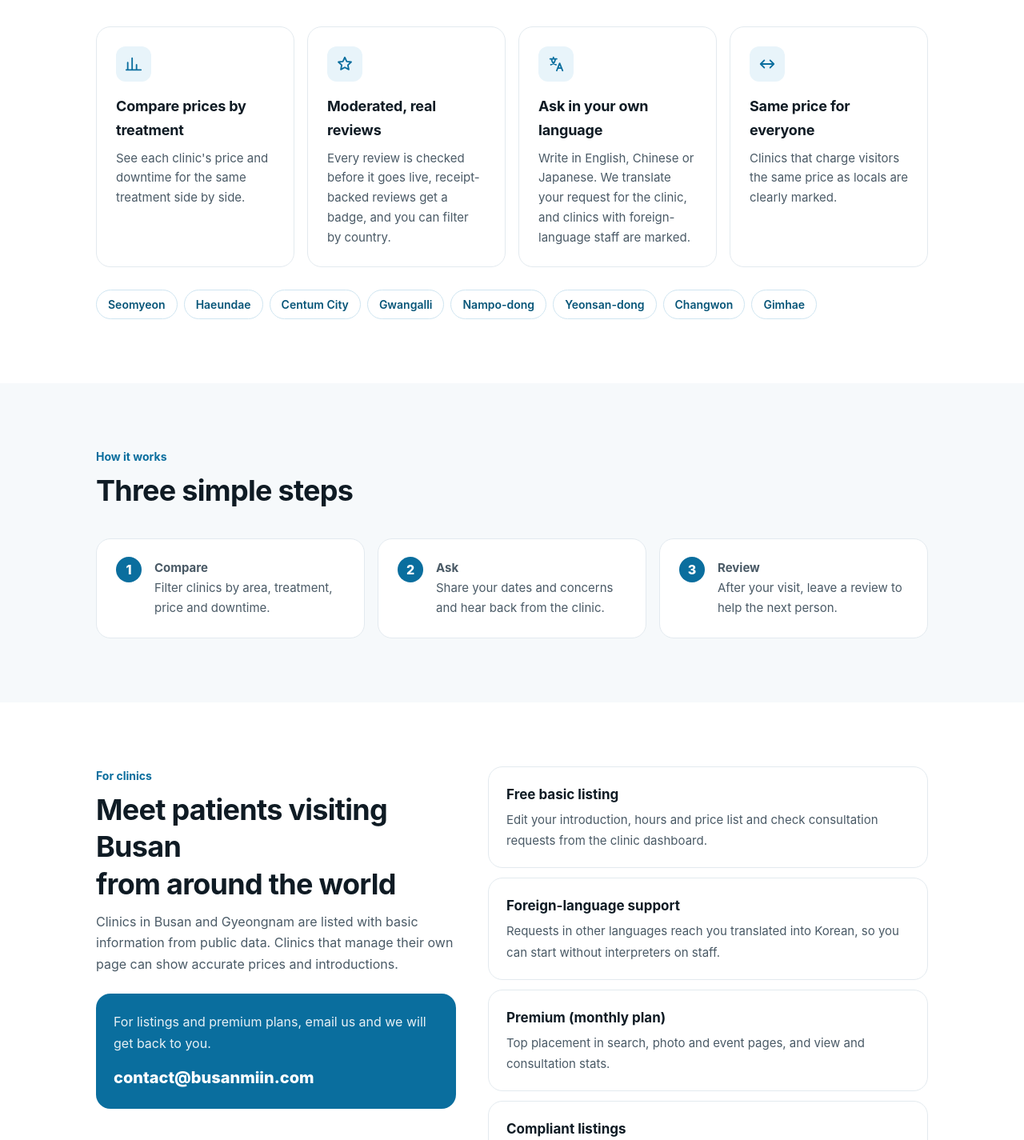
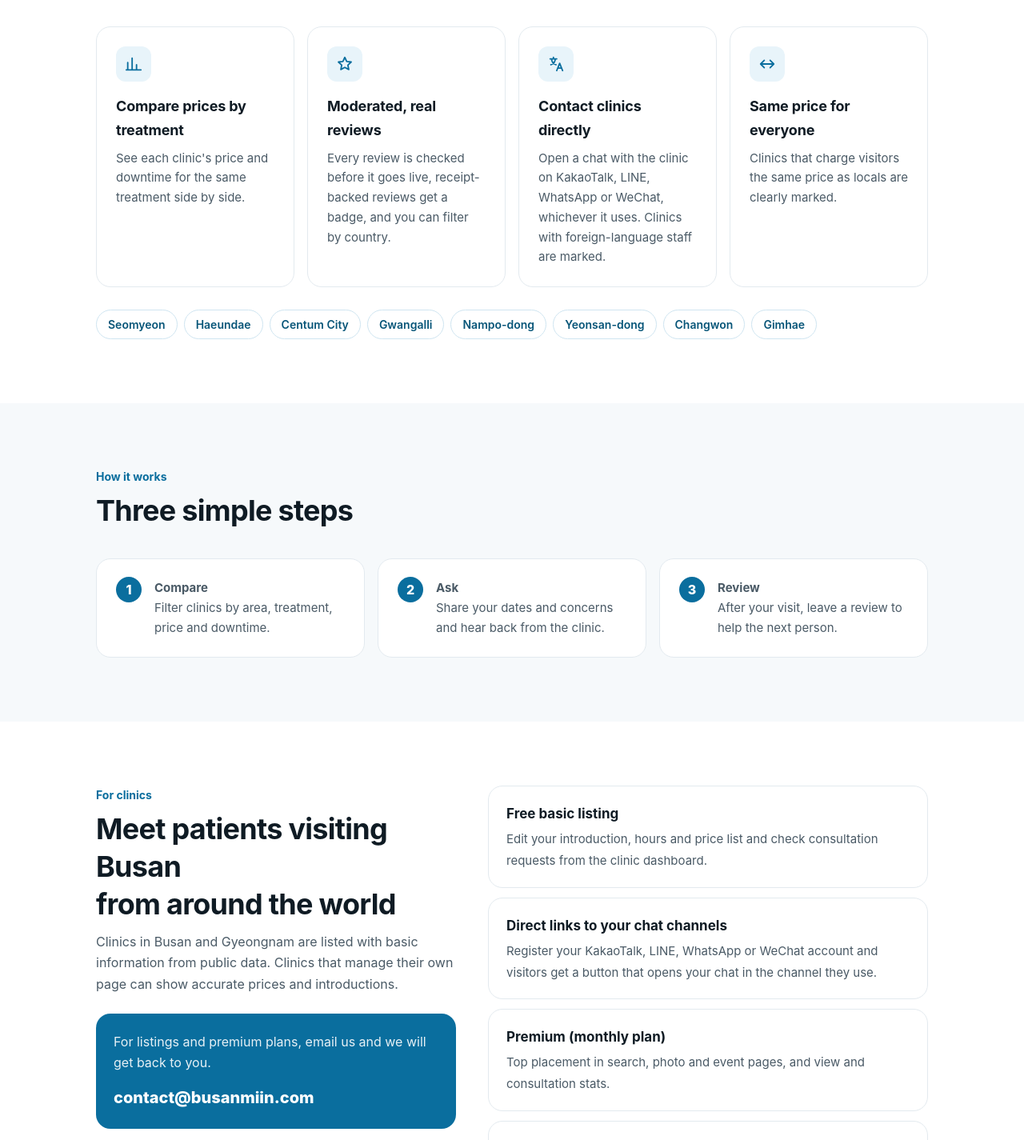
Before and after one commit to sringkorea/busanmiin-site, a plain HTML site: page index.html in a window 1280 px wide. Shown: the part 1064-2489 px from the top of the page at 80% size. Drawn offline with Linux system fonts and the light colour scheme; a web font is replaced by a local one.

Commit message:
소개 사이트·개인정보처리방침: 번역 전달 문구를 채널 직접 연결로 수정

```diff
--- a/i18n.js
+++ b/i18n.js
@@ -53,13 +53,13 @@ var T = {
     '所有评价发布前都经过审核，附收据的评价带有认证标志，也可以按国家筛选。',
     'すべての口コミは公開前に確認し、領収書付きの口コミには認証マークが付きます。国別に絞り込むこともできます。',
   ],
-  f3t: ['내 언어로 상담 신청', 'Ask in your own language', '用母語諮詢', '用母语咨询', '自分の言語で相談'],
+  f3t: ['병원에 바로 연락', 'Contact clinics directly', '直接聯絡診所', '直接联系诊所', 'クリニックに直接連絡'],
   f3d: [
-    '영어·중국어·일본어로 고민을 남기면 부산미인이 번역해서 병원에 전달해요. 외국어 상담이 되는 병원도 따로 표시해요.',
-    'Write in English, Chinese or Japanese. We translate your request for the clinic, and clinics with foreign-language staff are marked.',
-    '用中文、英文或日文留下需求，我們會翻譯後轉給診所。可外語諮詢的診所也會特別標示。',
-    '用中文、英文或日文留下需求，我们会翻译后转给诊所。可外语咨询的诊所也会特别标示。',
-    '日本語・英語・中国語で相談内容を送ると、翻訳してクリニックに伝えます。外国語対応のクリニックも表示します。',
+    '카카오톡·LINE·WhatsApp·WeChat 중 병원이 쓰는 채널로 바로 연결돼요. 외국어 상담이 되는 병원도 따로 표시해요.',
+    'Open a chat with the clinic on KakaoTalk, LINE, WhatsApp or WeChat, whichever it uses. Clinics with foreign-language staff are marked.',
+    '直接用診所使用的 KakaoTalk、LINE、WhatsApp 或 WeChat 聯絡。可外語諮詢的診所也會特別標示。',
+    '直接用诊所使用的 KakaoTalk、LINE、WhatsApp 或微信联系。可外语咨询的诊所也会特别标示。',
+    'クリニックが使っているカカオトーク・LINE・WhatsApp・WeChatで直接連絡できます。外国語対応のクリニックも表示します。',
   ],
   f4t: ['내외국인 같은 가격', 'Same price for everyone', '內外國人同價', '内外国人同价', '韓国人と同じ料金'],
   f4d: [
@@ -126,13 +126,13 @@ var T = {
     '在诊所后台直接修改介绍、营业时间和价目表，并查看咨询申请。',
     '管理画面から紹介文・診療時間・料金表を編集し、相談の申し込みを確認できます。',
   ],
-  p2t: ['외국어 상담 지원', 'Foreign-language support', '外語諮詢支援', '外语咨询支持', '外国語相談のサポート'],
+  p2t: ['상담 채널 바로 연결', 'Direct links to your chat channels', '直接連到您的諮詢管道', '直接连到您的咨询渠道', '相談チャネルへ直接誘導'],
   p2d: [
-    '외국어로 들어온 상담을 한국어로 번역해서 전달해요. 통역 직원이 없어도 시작할 수 있어요.',
-    'Requests in other languages reach you translated into Korean, so you can start without interpreters on staff.',
-    '外語諮詢會翻譯成韓文轉給診所，沒有翻譯人員也能開始。',
-    '外语咨询会翻译成韩语转给诊所，没有翻译人员也能开始。',
-    '外国語の相談は韓国語に翻訳してお届けするので、通訳スタッフがいなくても始められます。',
+    '카카오톡 채널·LINE·WhatsApp·WeChat을 등록하면 손님 언어에 맞는 상담 버튼이 병원 채널로 바로 연결돼요.',
+    'Register your KakaoTalk, LINE, WhatsApp or WeChat account and visitors get a button that opens your chat in the channel they use.',
+    '登錄 KakaoTalk、LINE、WhatsApp 或 WeChat 後，顧客會看到符合其語言的按鈕，直接連到您的聊天視窗。',
+    '登记 KakaoTalk、LINE、WhatsApp 或微信后，顾客会看到符合其语言的按钮，直接连到您的聊天窗口。',
+    'カカオトーク・LINE・WhatsApp・WeChatを登録すると、お客様の言語に合ったボタンからクリニックのチャットに直接つながります。',
   ],
   p3t: ['프리미엄 (월 정액)', 'Premium (monthly plan)', '進階方案（月費）', '高级方案（月费）', 'プレミアム（月額）'],
   p3d: [
--- a/index.html
+++ b/index.html
@@ -104,8 +104,8 @@
           </article>
           <article class="card">
             <div class="ic"><svg width="22" height="22" viewBox="0 0 24 24" fill="none" stroke="currentColor" stroke-width="2" stroke-linecap="round" stroke-linejoin="round"><path d="M4 5h9M8.5 3v2M6 5c0 4 3 7 6 8M11 5c0 4-3 7-6 8"/><path d="M13 21l4-10 4 10M14.5 17.5h5"/></svg></div>
-            <h3 data-i18n="f3t">내 언어로 상담 신청</h3>
-            <p data-i18n="f3d">영어·중국어·일본어로 고민을 남기면 부산미인이 번역해서 병원에 전달해요. 외국어 상담이 되는 병원도 따로 표시해요.</p>
+            <h3 data-i18n="f3t">병원에 바로 연락</h3>
+            <p data-i18n="f3d">카카오톡·LINE·WhatsApp·WeChat 중 병원이 쓰는 채널로 바로 연결돼요. 외국어 상담이 되는 병원도 따로 표시해요.</p>
           </article>
           <article class="card">
             <div class="ic"><svg width="22" height="22" viewBox="0 0 24 24" fill="none" stroke="currentColor" stroke-width="2" stroke-linecap="round" stroke-linejoin="round"><path d="M3 12h18M8 7l-5 5 5 5M16 7l5 5-5 5"/></svg></div>
@@ -150,7 +150,7 @@
           </div>
           <ul>
             <li><b data-i18n="p1t">기본 등록은 무료</b><span data-i18n="p1d">병원 관리자 화면에서 소개, 진료시간, 가격표를 직접 고치고 상담 신청을 확인해요.</span></li>
-            <li><b data-i18n="p2t">외국어 상담 지원</b><span data-i18n="p2d">외국어로 들어온 상담을 한국어로 번역해서 전달해요. 통역 직원이 없어도 시작할 수 있어요.</span></li>
+            <li><b data-i18n="p2t">상담 채널 바로 연결</b><span data-i18n="p2d">카카오톡 채널·LINE·WhatsApp·WeChat을 등록하면 손님 언어에 맞는 상담 버튼이 병원 채널로 바로 연결돼요.</span></li>
             <li><b data-i18n="p3t">프리미엄 (월 정액)</b><span data-i18n="p3d">검색 상단 노출, 사진·이벤트 소개, 조회·상담 통계를 제공해요.</span></li>
             <li><b data-i18n="p4t">광고 기준을 지켜요</b><span data-i18n="p4d">가격·이벤트·소개 문구는 의료광고 기준에 맞는지 확인한 뒤 공개해요.</span></li>
           </ul>
```
Also changed, not shown: privacy.html (+4 -4 lines).
